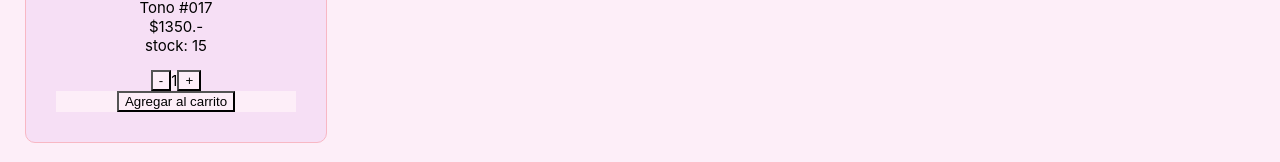
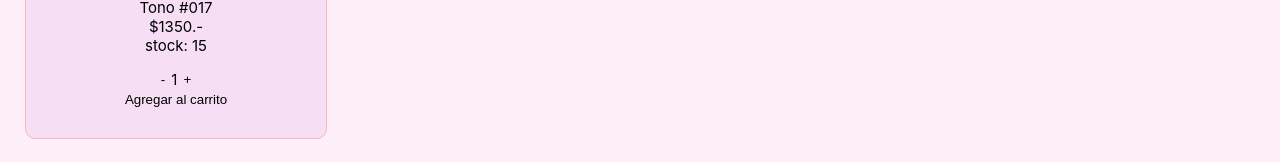
Before and after one commit to aramayolujan/34695-Aramayo, a React (Create React App) app: page /detail/1 in a window 1280 px wide. Shown: the part 389-551 px from the top of the page. Built offline with nearby package versions, Linux system fonts and the light colour scheme.

Commit message:
finalice ItemCounter

```diff
--- a/src/components/ItemCounter/ItemCount.css
+++ b/src/components/ItemCounter/ItemCount.css
@@ -3,6 +3,7 @@
     align-items: center;
     justify-content: center;
     background-color: #F6DFF5;
+
 }
 
 .contenedorContador{
@@ -11,3 +12,26 @@
     margin-top: 1em;
     background-color: #F6DFF5;
 }
+.btnAddToCard{
+    background-color: #F6DFF5;
+    border:0;
+}
+.btnDecrement{
+    background-color: #F6DFF5;
+    border:0;
+}
+.btnIncrement{
+    background-color: #F6DFF5;
+    border:0;
+}
+.nroCount{
+    background-color: #F6DFF5;
+}
+.linkFinalizar{
+    text-decoration: none;
+    color: black;
+    background-color: #F6DFF5;
+}
+.contenedorFinalizar{
+    background-color: #F6DFF5;
+}
--- a/src/components/ItemCounter/ItemCount.js
+++ b/src/components/ItemCounter/ItemCount.js
@@ -39,12 +39,12 @@ const ButtonCount = ({ onConfirm, stock, initial = 1 }) => {
         <div className="contenedorContador">
             <div>
                 <div className="contador">
-                    <button onClick={decrement}>-</button>
-                    <p>{count}</p>
-                    <button onClick={increment}>+</button>
+                    <button className="btnDecrement" onClick={decrement}>-</button>
+                    <p className="nroCount">{count}</p>
+                    <button className="btnIncrement" onClick={increment}>+</button>
                 </div>
-                <div>
-                    <button onClick={() => onConfirm(count)}>Agregar al carrito</button>
+                <div className="btnAddToCard">
+                    <button className="btnAddToCard" onClick={() => onConfirm(count)}>Agregar al carrito</button>
                 </div>
             </div>
         </div>
@@ -65,12 +65,12 @@ const ButtonCount = ({ onConfirm, stock, initial = 1 }) => {
 
         const Count = inputType === 'button' ? ButtonCount : InputCount
         return (
-            <div>
+            <div className='contenedorFinalizar'>
             {
                 quantityToAdd === 0 ? (
                     <Count onConfirm={handleOnAdd} stock={stock} />
                 ) : (
-                    <Link to='/cart'>Finalizar compra</Link>
+                    <Link className="linkFinalizar" to='/cart'>Finalizar compra</Link>
                 )
             }
             </div>
```
